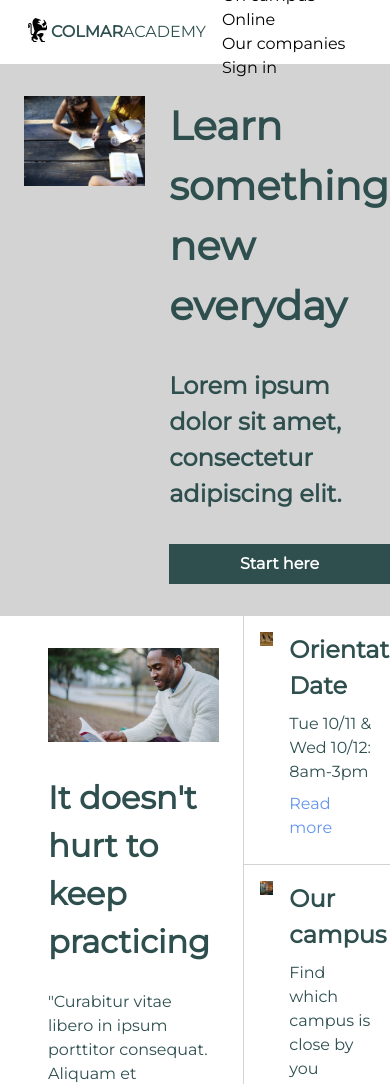
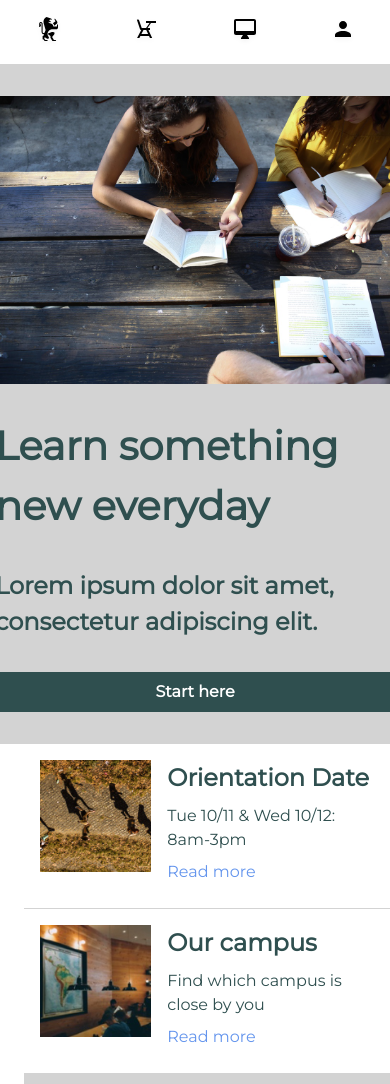
Before and after one commit to nprater86/capstone, a plain HTML site: page index.html in a window 390 px wide. Shown: the top 1084 px of the page. Drawn offline with Linux system fonts and the light colour scheme.

Commit message:
position header and banner for mobile

```diff
--- a/index.html
+++ b/index.html
@@ -10,7 +10,7 @@
 
     <!-- Header -->
 
-    <header class="flex">
+    <header class=" desktopheader flex">
       <div class="logo flex">
         <img class="logosvg" src=".\resources\images\ic-logo.svg">
         <span id="colmar">COLMAR</span>
@@ -23,8 +23,15 @@
         <span><a href="#">Sign in</a></span>
       </div>
     </header>
-  <div id="content">
 
+    <header class="mobileheader flex">
+      <a href="#"><img src=".\resources\images\ic-logo.svg"></a>
+      <a href="#"><img src=".\resources\images\ic-on-campus.svg"></a>
+      <a href="#"><img src=".\resources\images\ic-online.svg"></a>
+      <a href="#"><img src=".\resources\images\ic-login.svg"></a>
+    </header>
+
+  <div class="content">
     <!--Banner Section -->
 
     <div class="banner">
--- a/resources/CSS/style.css
+++ b/resources/CSS/style.css
@@ -43,7 +43,7 @@ h1,h2,h3,span,p{
 
 /*************************** Header ***************************/
 
-header{
+.desktopheader{
   height: 4rem;
   width: 100%;
   background-color: white;
@@ -68,6 +68,7 @@ header{
 .nav{
   padding-right: 1.5rem;
   flex-wrap: wrap;
+  align-items: center;
 }
 
 .nav span{
@@ -76,6 +77,31 @@ header{
 
 #colmar{
   font-weight: bold;
+}
+
+.mobileheader{
+  display: none;
+}
+
+@media only screen and (max-width: 640px){
+
+  .desktopheader{
+    display: none;
+  }
+
+  .mobileheader{
+    height: 4rem;
+    width: 100%;
+    background-color: white;
+    position: fixed;
+    z-index: 5;
+    justify-content: space-around;
+    align-items: center;
+    font-family: 'Montserrat', sans-serif;
+    border-bottom: 1px solid lightgray;
+    display: flex;
+  }
+
 }
 
 
@@ -128,6 +154,28 @@ header{
   color: white;
 }
 
+@media only screen and (max-width: 640px){
+
+  .banner{
+    padding: 6rem 0 2rem;
+  }
+
+  .bannercontent{
+    flex-direction: column;
+    align-items: center;
+  }
+
+  .bannerimg {
+    width: 100%;
+    height: auto;
+  }
+
+  .bannertext{
+    margin: 2rem 0 0 0;
+  }
+
+}
+
 /*************************** Information ***************************/
 
 .information{
@@ -152,6 +200,12 @@ header{
 
 .infoquote{
   margin-top: 1.5rem;
+}
+
+@media only screen and (max-width: 640px){
+  .infocolumn1{
+    display: none;
+  }
 }
 
 /**Second Column**/
@@ -190,6 +244,13 @@ header{
 
 .readmore a{
   color: cornflowerblue;
+}
+
+@media only screen and (max-width: 640px){
+  .infocolumn2{
+    width: 100%;
+  }
+  }
 }
 
 /*************************** Courses ***************************/
```
